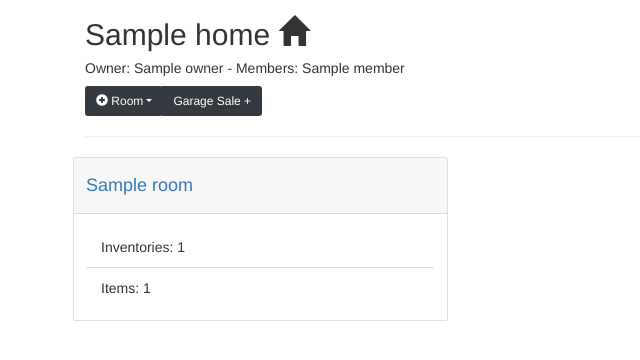
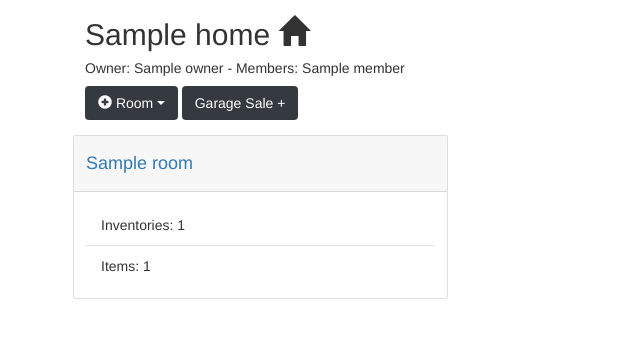
Before and after one commit to M-Aguilar/HomeSpace, a Django app: template home_space/templates/home_space/dashboard.html in a window 1280 px wide. Shown: the part 62-422 px from the top of the page, without its empty margins (0-640 px from the left). Run offline with Django 3.2, Linux system fonts and the light colour scheme; the template is opened without the code that fills it: most values are stand-ins (such as "Sample title", 1, 10 or a date in 2020); some libraries are stand-ins or nearby versions.

Commit message:
button style fix

```diff
--- a/home_space/templates/home_space/dashboard.html
+++ b/home_space/templates/home_space/dashboard.html
@@ -8,10 +8,10 @@
 		<h2 class='d-inline'>{{ home }} <i class="glyphicon glyphicon-home"></i></h2>
 		<h5>Owner: {{ home.owner }} - Members: {% for member in home.membership_set.all %}{{ member.member }}{% endfor %}</h5>
 	</div>
-	<div>
-		<div class="btn-group btn-group-sm w-100">
+	<div class="btn-group">
+		<div>
 			<a href="#" class='btn btn-dark dropdown-toggle' id='{{home.id}}_add_room_dd' data-toggle="dropdown" aria-haspopup="true" aria-expanded="false"><i class="glyphicon glyphicon-plus-sign"></i> Room</a>
-			<div class="dropdown">
+			<div class="dropdown float-left">
 				<div class='dropdown-menu p-2' aria-labelledby="{{home.id}}_add_room_dd">
 					<form action="{% url 'new_room' home.id %}" method='post'>
 						{% csrf_token %}
@@ -23,7 +23,6 @@
 			<a href="{% url 'new_garage_sale' %}" class='btn btn-dark'>Garage Sale +</a>
 		</div>
 	</div>
-	<hr>
 	<div>
 		<div class='rooms d-flex row mt-4'>
 		{% for room in home.room_set.all %}
```
